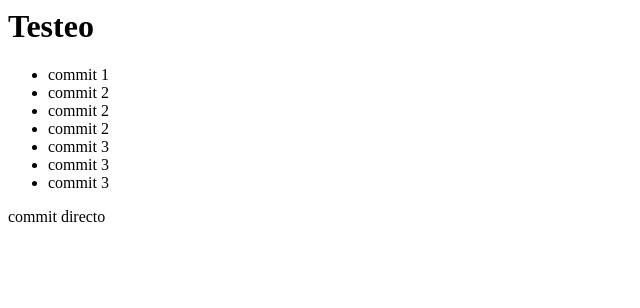
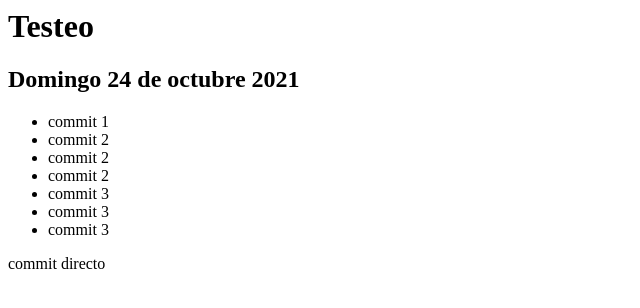
Before and after one commit to Ramen84/prueba, a plain HTML site: page index.html in a window 1280 px wide. Shown: the whole page, without its empty margins (0-640 px from the left). Drawn offline with Linux system fonts and the light colour scheme.

Commit message:
add-info

```diff
--- a/index.html
+++ b/index.html
@@ -1,4 +1,6 @@
 <h1>Testeo</h1>
+
+<h2>Domingo 24 de octubre 2021</h2>
 
 <ul>
     <li>commit 1</li>
```
Also changed, not shown: 2 other files.
